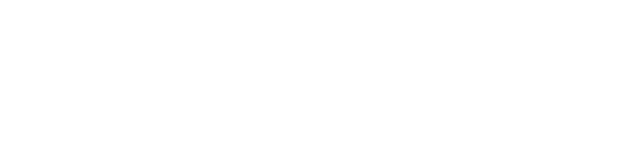
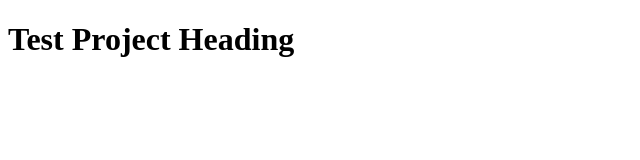
Before and after one commit to renjithnk/testproject, a plain HTML site: page index.html in a window 1280 px wide. Shown: the whole page, without its empty margins (0-640 px from the left). Drawn offline with Linux system fonts and the light colour scheme.

Commit message:
Heading Added

```diff
--- a/index.html
+++ b/index.html
@@ -7,6 +7,6 @@
  <title>testproject</title>
 </head>
 <body>
-
+ <h1 class="h1">Test Project Heading</h1>
 </body>
 </html>
```
